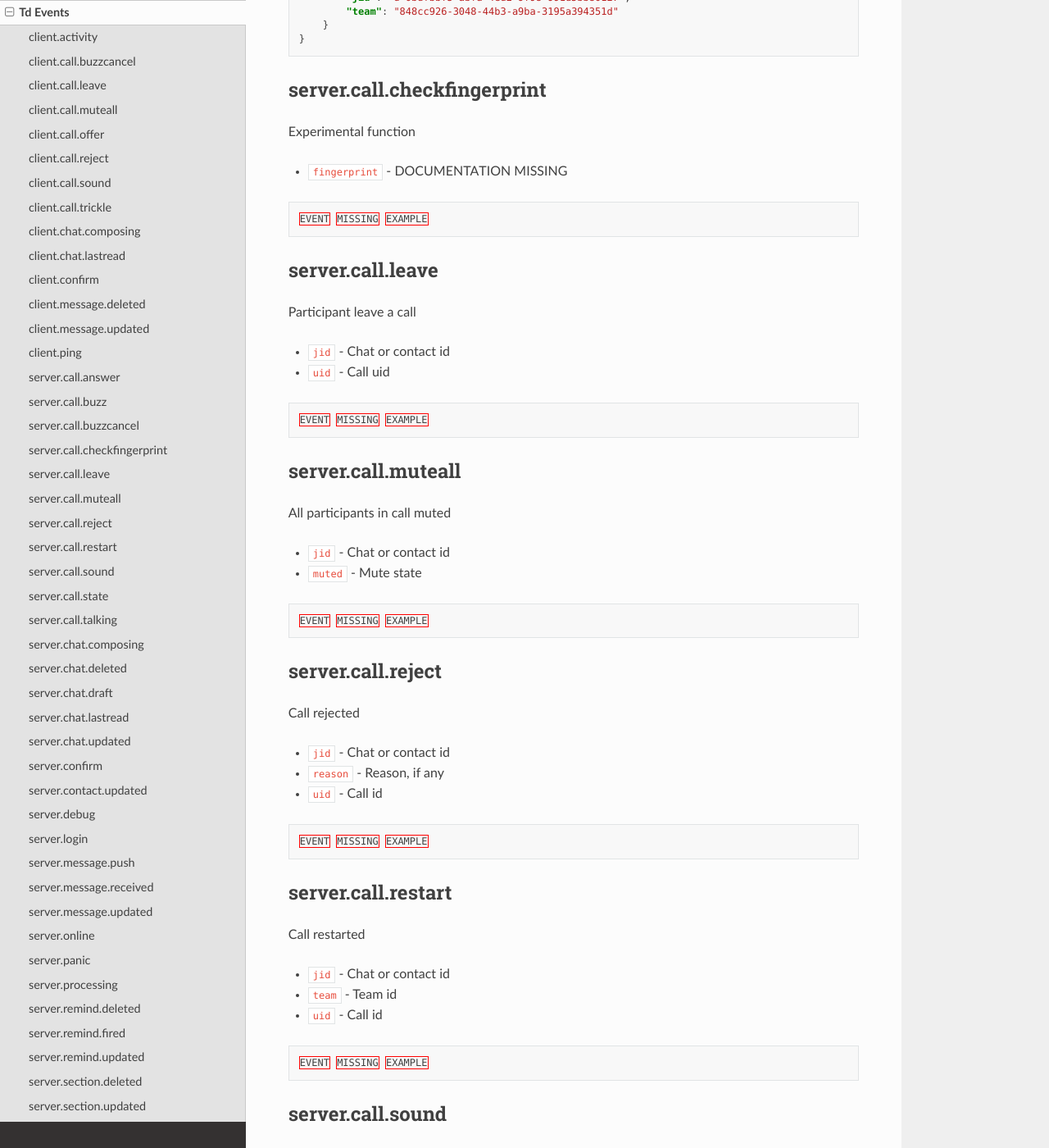
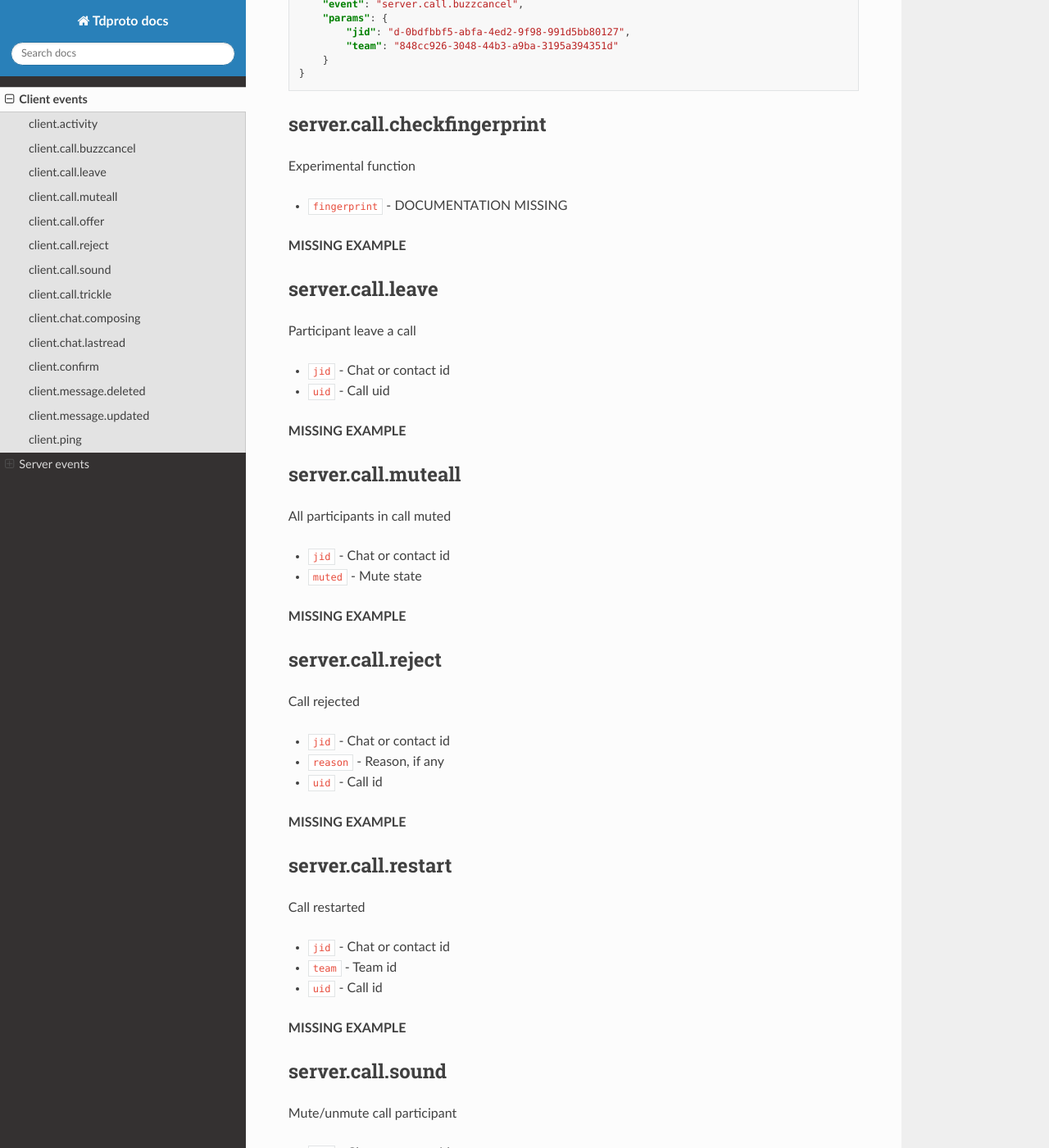
Before and after one commit to tada-team/tdproto-sphinx, a Sphinx documentation site: the page built from docs/events.rst, in a window 1280 px wide and 1400 px high, scrolled down 7174 px. Shown: the whole window at 82% size. Built offline with Sphinx 7.4.7 and the Read the Docs theme 2.0.0, drawn with Linux system fonts in a browser that asks for light colours; some of the changed text lies outside the part shown.

Commit message:
Update events.rst with newest generation

```diff
--- a/docs/events.rst
+++ b/docs/events.rst
@@ -1,4 +1,4 @@
-Td Events
+Client events
 ======================================
 
 client.activity
@@ -6,10 +6,7 @@
 
 Change AFK (away from keyboard) status
 
-
 * ``afk`` - Is away from keyboard
-
-
 
 .. code-block:: json
 
@@ -27,10 +24,7 @@
 
 Call buzzing cancelled
 
-
-* ``jid`` - Chat or contact id
-
-
+* ``jid`` - Chat or contact id
 
 .. code-block:: json
 
@@ -48,12 +42,8 @@
 
 Leave call
 
-
-* ``jid`` - Chat or contact id
-
+* ``jid`` - Chat or contact id
 * ``reason`` - Reason, if any
-
-
 
 .. code-block:: json
 
@@ -72,31 +62,19 @@
 
 Mute all other call participants
 
-
-* ``jid`` - Chat or contact id
-
-
-
-.. code-block:: json
-
-   EVENT MISSING EXAMPLE
-
+* ``jid`` - Chat or contact id
+
+**MISSING EXAMPLE**
 
 client.call.offer
 ----------------------------------------------------------------------------
 
 Start a call
 
-
-* ``jid`` - Chat or contact id
-
+* ``jid`` - Chat or contact id
 * ``muted`` - Mute state
-
 * ``sdp`` - SDP (session description protocol) data
-
 * ``trickle`` - Is trickle mode enabled
-
-
 
 .. code-block:: json
 
@@ -117,12 +95,8 @@
 
 Reject the call
 
-
-* ``jid`` - Chat or contact id
-
+* ``jid`` - Chat or contact id
 * ``reason`` - Reason, if any
-
-
 
 .. code-block:: json
 
@@ -140,12 +114,8 @@
 
 Change mute state in call
 
-
-* ``jid`` - Chat or contact id
-
+* ``jid`` - Chat or contact id
 * ``muted`` - Mute state
-
-
 
 .. code-block:: json
 
@@ -164,16 +134,10 @@
 
 Send trickle candidate for webrtc connection
 
-
 * ``candidate`` - Trickle candidate
-
-* ``jid`` - Chat or contact id
-
+* ``jid`` - Chat or contact id
 * ``sdp_mid`` - SDP mid
-
 * ``sdp_mline_index`` - SDP index
-
-
 
 .. code-block:: json
 
@@ -194,16 +158,10 @@
 
 Typing or recording audiomessage
 
-
 * ``composing`` - true = start typing / audio recording, false = stop
-
 * ``draft`` - Message draft data
-
 * ``is_audio`` - true = audiomessage, false = text typing
-
-* ``jid`` - Chat or contact id
-
-
+* ``jid`` - Chat or contact id
 
 .. code-block:: json
 
@@ -221,12 +179,8 @@
 
 Last read message in chat changed
 
-
-* ``jid`` - Chat or contact id
-
+* ``jid`` - Chat or contact id
 * ``last_read_message_id`` - Last read message id. Omitted = last message in chat
-
-
 
 .. code-block:: json
 
@@ -245,10 +199,7 @@
 
 Client confirmed server message
 
-
 * ``confirm_id`` - Unique identifier generated by client
-
-
 
 .. code-block:: json
 
@@ -265,10 +216,7 @@
 
 Message deleted
 
-
 * ``message_id`` - Message id
-
-
 
 .. code-block:: json
 
@@ -286,28 +234,16 @@
 
 Message created or changed
 
-
 * ``comment`` - Deprecated
-
 * ``content`` - Message content. Required
-
 * ``important`` - Important flag. Not required. Default: false
-
 * ``linked_messages`` - Forwarded messages (previously was for reply too). Not required
-
 * ``message_id`` - Uid created by client. Recommended
-
 * ``nopreview`` - Disable links preview generation. Not required. Default: false
-
 * ``old_style_attachment`` - Backward compatibility mode
-
 * ``reply_to`` - Replied to message id. Not required
-
 * ``to`` - Chat, task or contact jid. Required
-
 * ``uploads`` - Message attachments
-
-
 
 .. code-block:: json
 
@@ -337,8 +273,6 @@
 Empty message for checking server connection
 
 
-
-
 .. code-block:: json
 
    {
@@ -346,24 +280,19 @@
    	"event": "client.ping"
    }
 
+Server events
+======================================
 
 server.call.answer
 ----------------------------------------------------------------------------
 
 Call parameters
 
-
 * ``candidates`` - List of ICE candidates (when trickle = false)
-
-* ``jid`` - Chat or contact id
-
+* ``jid`` - Chat or contact id
 * ``jsep`` - SDP data
-
 * ``onliners`` - Current call participants
-
 * ``uid`` - Call id
-
-
 
 .. code-block:: json
 
@@ -406,26 +335,15 @@
 
 Call buzzing
 
-
 * ``actor`` - Short call creator information
-
 * ``buzz_timeout`` - Number of seconds for stop buzzing
-
 * ``chat`` - Short chat information
-
 * ``display_name`` - Chat title
-
 * ``icons`` - Chat icons
-
-* ``jid`` - Chat or contact id
-
+* ``jid`` - Chat or contact id
 * ``team`` - Deprecated
-
 * ``teaminfo`` - Short team information
-
 * ``uid`` - Call id
-
-
 
 .. code-block:: json
 
@@ -456,14 +374,9 @@
 
 Call cancelled on buzzing
 
-
-* ``jid`` - Chat or contact id
-
+* ``jid`` - Chat or contact id
 * ``team`` - Team id
-
 * ``uid`` - Call id
-
-
 
 .. code-block:: json
 
@@ -481,128 +394,75 @@
 
 Experimental function
 
-
 * ``fingerprint`` - DOCUMENTATION MISSING
 
-
-
-.. code-block:: json
-
-   EVENT MISSING EXAMPLE
-
+**MISSING EXAMPLE**
 
 server.call.leave
 ----------------------------------------------------------------------------
 
 Participant leave a call
 
-
-* ``jid`` - Chat or contact id
-
+* ``jid`` - Chat or contact id
 * ``uid`` - Call uid
 
-
-
-.. code-block:: json
-
-   EVENT MISSING EXAMPLE
-
+**MISSING EXAMPLE**
 
 server.call.muteall
 ----------------------------------------------------------------------------
 
 All participants in call muted
 
-
-* ``jid`` - Chat or contact id
-
+* ``jid`` - Chat or contact id
 * ``muted`` - Mute state
 
-
-
-.. code-block:: json
-
-   EVENT MISSING EXAMPLE
-
+**MISSING EXAMPLE**
 
 server.call.reject
 ----------------------------------------------------------------------------
 
 Call rejected
 
-
-* ``jid`` - Chat or contact id
-
+* ``jid`` - Chat or contact id
 * ``reason`` - Reason, if any
-
 * ``uid`` - Call id
 
-
-
-.. code-block:: json
-
-   EVENT MISSING EXAMPLE
-
+**MISSING EXAMPLE**
 
 server.call.restart
 ----------------------------------------------------------------------------
 
 Call restarted
 
-
-* ``jid`` - Chat or contact id
-
+* ``jid`` - Chat or contact id
 * ``team`` - Team id
-
 * ``uid`` - Call id
 
-
-
-.. code-block:: json
-
-   EVENT MISSING EXAMPLE
-
+**MISSING EXAMPLE**
 
 server.call.sound
 ----------------------------------------------------------------------------
 
 Mute/unmute call participant
 
-
-* ``jid`` - Chat or contact id
-
+* ``jid`` - Chat or contact id
 * ``muted`` - Mute state
 
-
-
-.. code-block:: json
-
-   EVENT MISSING EXAMPLE
-
+**MISSING EXAMPLE**
 
 server.call.state
 ----------------------------------------------------------------------------
 
 Call participant number or parameters changed
 
-
 * ``audiorecord`` - Call record enabled
-
 * ``buzz`` - Call buzzing
-
 * ``finish`` - Call finish, if any
-
-* ``jid`` - Chat or contact id
-
+* ``jid`` - Chat or contact id
 * ``onliners`` - Call participants
-
 * ``start`` - Call start, if any
-
 * ``timestamp`` - Event start. FIXME: why not gentime?
-
 * ``uid`` - Call id
-
-
 
 .. code-block:: json
 
@@ -635,14 +495,9 @@
 
 Someone talks in call
 
-
 * ``actor`` - Actor id
-
-* ``jid`` - Chat or contact id
-
+* ``jid`` - Chat or contact id
 * ``talking`` - Is talking
-
-
 
 .. code-block:: json
 
@@ -662,18 +517,11 @@
 
 Someone typing or recording audiomessage in chat
 
-
 * ``actor`` - Actor id
-
 * ``composing`` - true = start typing / audio recording, false = stop
-
 * ``is_audio`` - true = audiomessage, false = text typing
-
-* ``jid`` - Chat or contact id
-
+* ``jid`` - Chat or contact id
 * ``valid_until`` - Composing event max lifetime
-
-
 
 .. code-block:: json
 
@@ -693,14 +541,9 @@
 
 Chat deleted
 
-
 * ``badge`` - Total number of unreads
-
 * ``chats`` - List of deleted chats
-
 * ``team_unread`` - Current team counters
-
-
 
 .. code-block:: json
 
@@ -739,33 +582,20 @@
 
 Changed draft message in chan
 
-
 * ``draft`` - Draft text
-
 * ``draft_num`` - Draft version. TODO: use gentime instead
-
-* ``jid`` - Chat or contact id
-
-
-
-.. code-block:: json
-
-   EVENT MISSING EXAMPLE
-
+* ``jid`` - Chat or contact id
+
+**MISSING EXAMPLE**
 
 server.chat.lastread
 ----------------------------------------------------------------------------
 
 Changed last read message in chat
 
-
 * ``badge`` - Total number of unreads
-
 * ``chats`` - Chat counters
-
 * ``team_unread`` - Current team counters
-
-
 
 .. code-block:: json
 
@@ -806,14 +636,9 @@
 
 Chat created or updated
 
-
 * ``badge`` - Total number of unreads
-
 * ``chats`` - Chat counters
-
 * ``team_unread`` - Current team counters
-
-
 
 .. code-block:: json
 
@@ -865,10 +690,7 @@
 
 Server confirmed client message
 
-
 * ``confirm_id`` - Unique id generated by server
-
-
 
 .. code-block:: json
 
@@ -885,10 +707,7 @@
 
 Contact created or updated
 
-
 * ``contacts`` - Contact info
-
-
 
 .. code-block:: json
 
@@ -924,26 +743,17 @@
 
 Debug message
 
-
 * ``text`` - Debug message
 
-
-
-.. code-block:: json
-
-   EVENT MISSING EXAMPLE
-
+**MISSING EXAMPLE**
 
 server.login
 ----------------------------------------------------------------------------
 
 Login from other device
 
-
 * ``device_name`` - Device name
 
-
-
 .. code-block:: json
 
    {
@@ -959,45 +769,26 @@
 
 Push replacement for desktop application
 
-
 * ``chat`` - Chat id
-
 * ``click_action`` - Url opened on click
-
 * ``created`` - Message creation iso datetime
-
 * ``icon_url`` - Absolute url to push icon
-
 * ``message`` - Push body
-
 * ``message_id`` - Message id
-
 * ``sender`` - Sender contact id
-
 * ``subtitle`` - Push subtitle
-
 * ``tag`` - Push tag (for join pushes)
-
 * ``team`` - Team uid
-
 * ``title`` - Push title
 
-
-
-.. code-block:: json
-
-   EVENT MISSING EXAMPLE
-
+**MISSING EXAMPLE**
 
 server.message.received
 ----------------------------------------------------------------------------
 
 Message received by someone in chat
 
-
 * ``messages`` - received message data
-
-
 
 .. code-block:: json
 
@@ -1021,18 +812,11 @@
 
 Chat message created, updated or deleted
 
-
 * ``badge`` - Total number of unreads, if changed
-
 * ``chat_counters`` - Chat counters
-
 * ``delayed`` - true = silently message update, false = new message
-
 * ``messages`` - Messages data
-
 * ``team_unread`` - Current team counters
-
-
 
 .. code-block:: json
 
@@ -1094,12 +878,8 @@
 
 Online team members and current active calls
 
-
 * ``calls`` - Active calls
-
 * ``contacts`` - Online team members
-
-
 
 .. code-block:: json
 
@@ -1127,12 +907,8 @@
 
 Critical server error
 
-
 * ``code`` - Error code
-
 * ``debug`` - Debug message
-
-
 
 .. code-block:: json
 
@@ -1150,34 +926,21 @@
 
 Status of background operation
 
-
 * ``action`` - Action name
-
 * ``has_error`` - Has error
-
 * ``message`` - Message
-
 * ``num`` - Current processing item
-
 * ``total`` - Total processing items
 
-
-
-.. code-block:: json
-
-   EVENT MISSING EXAMPLE
-
+**MISSING EXAMPLE**
 
 server.remind.deleted
 ----------------------------------------------------------------------------
 
 Task or group remind deleted
 
-
 * ``reminds`` - Remind information
 
-
-
 .. code-block:: json
 
    {
@@ -1197,10 +960,7 @@
 
 Task or group remind fired
 
-
 * ``reminds`` - Remind information
-
-
 
 .. code-block:: json
 
@@ -1223,10 +983,7 @@
 
 Task/group remind created or changed
 
-
 * ``reminds`` - Remind information
-
-
 
 .. code-block:: json
 
@@ -1249,14 +1006,9 @@
 
 Contact section or task project deleted
 
-
 * ``chat_type`` - Chat type
-
 * ``gentime`` - Deprecated
-
 * ``sections`` - Section/project info
-
-
 
 .. code-block:: json
 
@@ -1279,14 +1031,9 @@
 
 Contact section or task project created or changed
 
-
 * ``chat_type`` - Chat type
-
 * ``gentime`` - deprecated
-
 * ``sections`` - Section/project info
-
-
 
 .. code-block:: json
 
@@ -1305,42 +1052,26 @@
 
 Tag deleted
 
-
 * ``tags`` - Tags info
 
-
-
-.. code-block:: json
-
-   EVENT MISSING EXAMPLE
-
+**MISSING EXAMPLE**
 
 server.tag.updated
 ----------------------------------------------------------------------------
 
 Tag created or changed
 
-
 * ``tags`` - Tags info
 
-
-
-.. code-block:: json
-
-   EVENT MISSING EXAMPLE
-
+**MISSING EXAMPLE**
 
 server.team.counters
 ----------------------------------------------------------------------------
 
 Counters form other teams
 
-
 * ``badge`` - Total number of unreads
-
 * ``teams`` - Counters
-
-
 
 .. code-block:: json
 
@@ -1494,10 +1225,7 @@
 
 Team archived
 
-
 * ``teams`` - Teams info
-
-
 
 .. code-block:: json
 
@@ -1519,10 +1247,7 @@
 
 Team created or changed
 
-
 * ``teams`` - DOCUMENTATION MISSING
-
-
 
 .. code-block:: json
 
@@ -1619,11 +1344,8 @@
 
 Current server time
 
-
 * ``time`` - Current time
 
-
-
 .. code-block:: json
 
    {
@@ -1640,8 +1362,6 @@
 Part of UI settings changed
 
 
-
-
 .. code-block:: json
 
    {
@@ -1654,27 +1374,17 @@
 
 Upload object created or changed
 
-
 * ``uploads`` - Uploads data
 
-
-
-.. code-block:: json
-
-   EVENT MISSING EXAMPLE
-
+**MISSING EXAMPLE**
 
 server.warning
 ----------------------------------------------------------------------------
 
 Something went wrong with client message
 
-
 * ``message`` - Message
-
 * ``orig`` - Debug information
-
-
 
 .. code-block:: json
 
```
